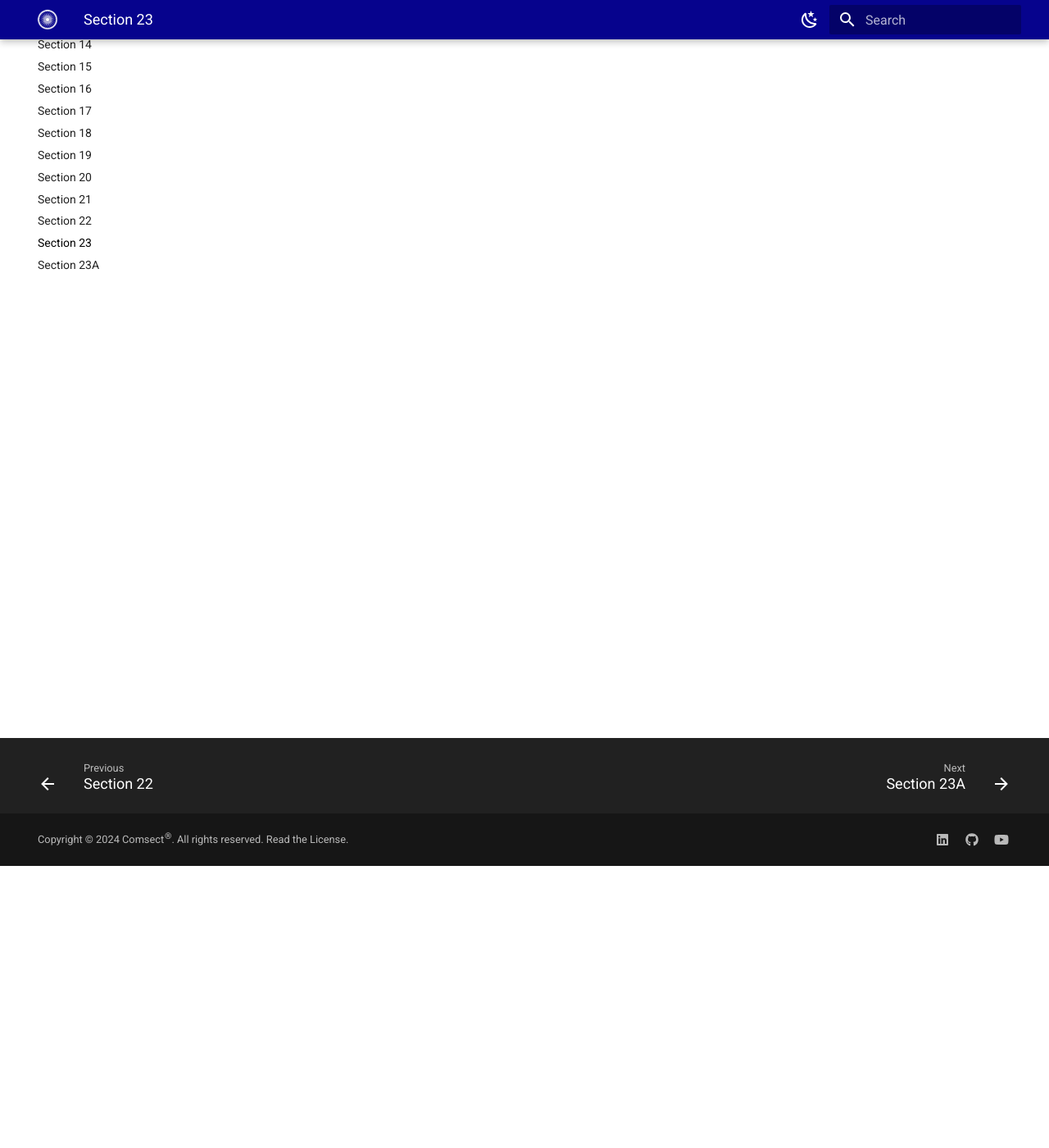
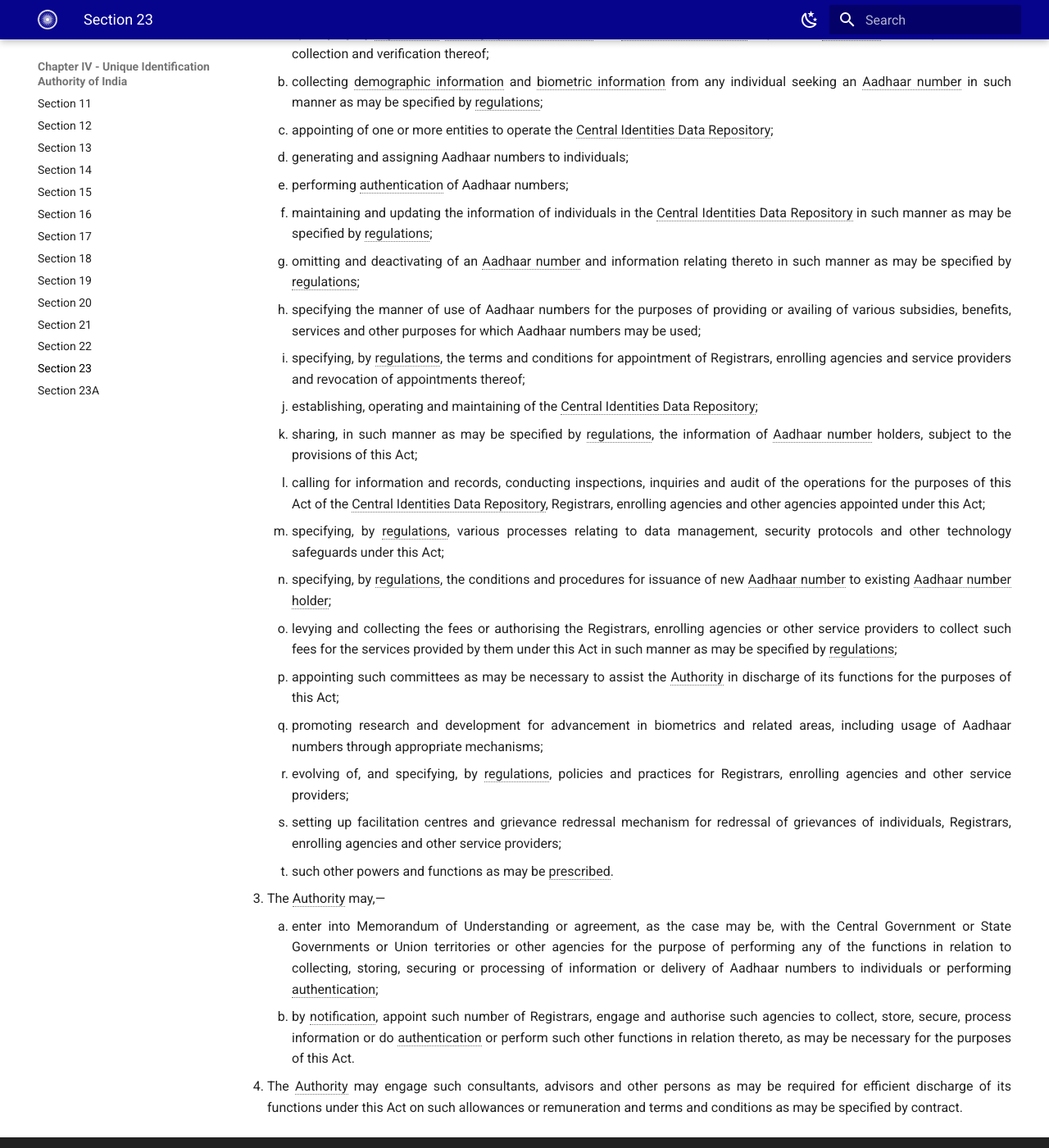
Before and after one commit to comsect/aadhaar-act, an MkDocs documentation site: the page built from docs/en/23.md, in a window 1280 px wide and 1400 px high, scrolled down 344 px. Shown: the whole window at 82% size. Built offline with MkDocs 1.6.1 and Material for MkDocs 9.7.7, drawn with Linux system fonts in a browser that asks for light colours; some of the changed text lies outside the part shown.

Commit message:
add section-twenty-three

```diff
--- a/docs/en/23.md
+++ b/docs/en/23.md
@@ -5,3 +5,30 @@
 ---
 
 ## Powers and functions of Authority
+
+1. The Authority shall develop the policy, procedure and systems for issuing Aadhaar numbers to individuals and perform authentication thereof under this Act.
+2. Without prejudice to sub-section (1), the powers and functions of the Authority, inter alia, include—
+    1. specifying, by regulations, demographic information and biometric information required for enrolment and the processes for collection and verification thereof;
+    2. collecting demographic information and biometric information from any individual seeking an Aadhaar number in such manner as may be specified by regulations;
+    3. appointing of one or more entities to operate the Central Identities Data Repository;
+    4. generating and assigning Aadhaar numbers to individuals;
+    5. performing authentication of Aadhaar numbers;
+    6. maintaining and updating the information of individuals in the Central Identities Data Repository in such manner as may be specified by regulations;
+    7. omitting and deactivating of an Aadhaar number and information relating thereto in such manner as may be specified by regulations;
+    8. specifying the manner of use of Aadhaar numbers for the purposes of providing or availing of various subsidies, benefits, services and other purposes for which Aadhaar numbers may be used;
+    9. specifying, by regulations, the terms and conditions for appointment of Registrars, enrolling agencies and service providers and revocation of appointments thereof;
+    10. establishing, operating and maintaining of the Central Identities Data Repository;
+    11. sharing, in such manner as may be specified by regulations, the information of Aadhaar number holders, subject to the provisions of this Act;
+    12. calling for information and records, conducting inspections, inquiries and audit of the operations for the purposes of this Act of the Central Identities Data Repository, Registrars, enrolling agencies and other agencies appointed under this Act;
+    13. specifying, by regulations, various processes relating to data management, security protocols and other technology safeguards under this Act;
+    14. specifying, by regulations, the conditions and procedures for issuance of new Aadhaar number to existing Aadhaar number holder;
+    15. levying and collecting the fees or authorising the Registrars, enrolling agencies or other service providers to collect such fees for the services provided by them under this Act in such manner as may be specified by regulations;
+    16. appointing such committees as may be necessary to assist the Authority in discharge of its functions for the purposes of this Act;
+    17. promoting research and development for advancement in biometrics and related areas, including usage of Aadhaar numbers through appropriate mechanisms;
+    18. evolving of, and specifying, by regulations, policies and practices for Registrars, enrolling agencies and other service providers;
+    19. setting up facilitation centres and grievance redressal mechanism for redressal of grievances of individuals, Registrars, enrolling agencies and other service providers;
+    20. such other powers and functions as may be prescribed.
+3. The Authority may,—
+    1. enter into Memorandum of Understanding or agreement, as the case may be, with the Central Government or State Governments or Union territories or other agencies for the purpose of performing any of the functions in relation to collecting, storing, securing or processing of information or delivery of Aadhaar numbers to individuals or performing authentication;
+    2. by notification, appoint such number of Registrars, engage and authorise such agencies to collect, store, secure, process information or do authentication or perform such other functions in relation thereto, as may be necessary for the purposes of this Act.
+4. The Authority may engage such consultants, advisors and other persons as may be required for efficient discharge of its functions under this Act on such allowances or remuneration and terms and conditions as may be specified by contract.
```
